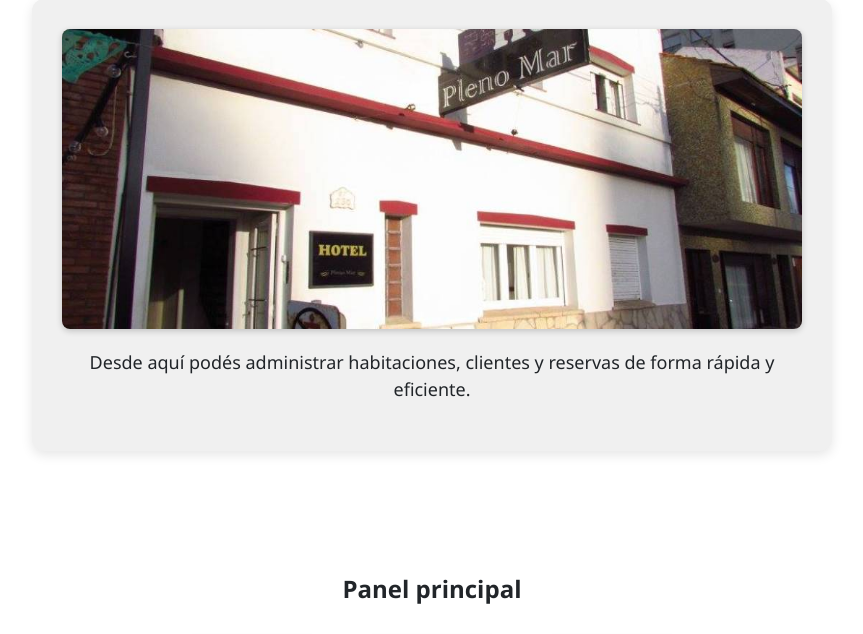
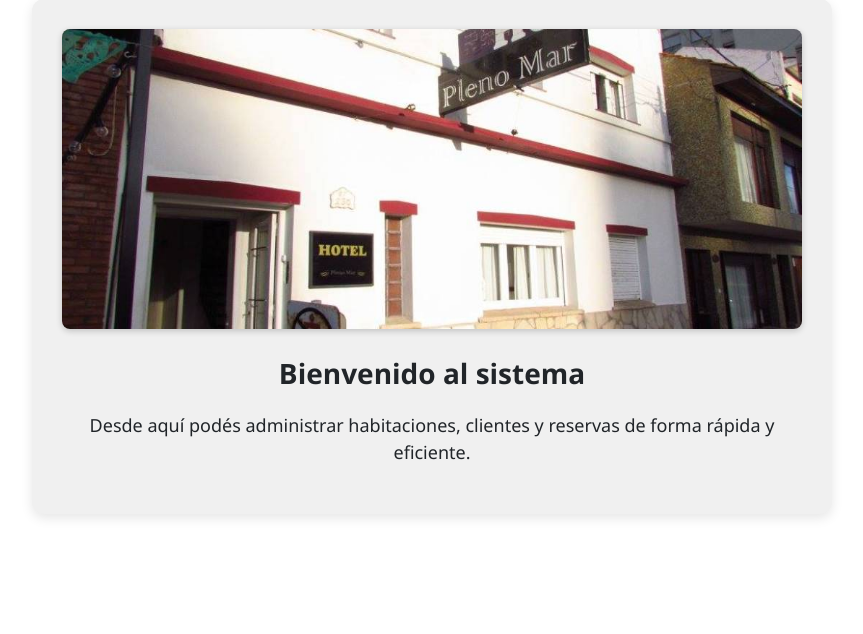
Before and after one commit to sebastianlaguilon/cope, a Flask app: page / in a window 1280 px wide. Shown: the part 212-846 px from the top of the page, without its empty margins (208-1071 px from the left). Run offline with Flask 3, Linux system fonts and the light colour scheme.

Commit message:
Adjust home hero heading

```diff
--- a/templates/inicio.html
+++ b/templates/inicio.html
@@ -2,6 +2,7 @@
 {% block content %}
 <div class="inicio-container">
   <img src=" {{ url_for('static', filename='img/pleno_mar_1.jpg') }}" alt="Hotel" class="inicio-imagen">
+  <h2>Bienvenido al sistema</h2>
   <p>Desde aquí podés administrar habitaciones, clientes y reservas de forma rápida y eficiente.</p>
   </div>
 <div class="dashboard-container">
```
